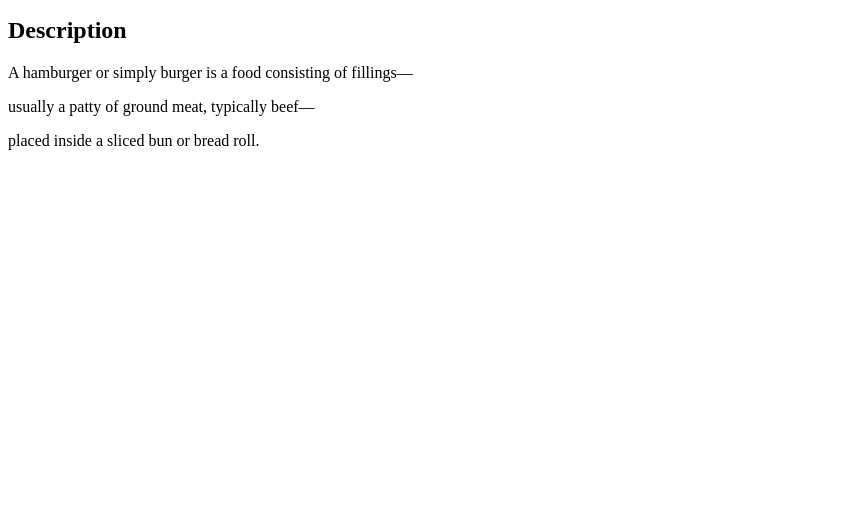
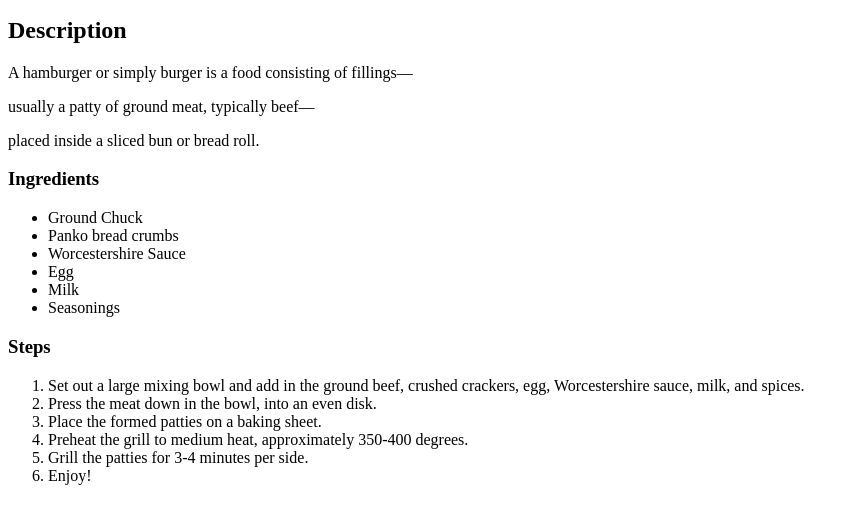
Before and after one commit to dorianthemartian/odin-recipes, a plain HTML site: page recipes/hamburgers.html in a window 1280 px wide. Shown: the part 101-624 px from the top of the page, without its empty margins (0-855 px from the left). Drawn offline with Linux system fonts and the light colour scheme.

Commit message:
Add ingredients and steps.

```diff
--- a/recipes/hamburgers.html
+++ b/recipes/hamburgers.html
@@ -17,5 +17,23 @@
         <p>
             placed inside a sliced bun or bread roll.
         </p>
+        <h3>Ingredients</h3>
+            <ul>
+                <li>Ground Chuck</li>
+                <li>Panko bread crumbs</li>
+                <li>Worcestershire Sauce</li>
+                <li>Egg</li>
+                <li>Milk</li>
+                <li>Seasonings</li>
+            </ul>
+        <h3>Steps</h3>
+            <ol>
+                <li>Set out a large mixing bowl and add in the ground beef, crushed crackers, egg, Worcestershire sauce, milk, and spices.</li>
+                <li>Press the meat down in the bowl, into an even disk.</li>
+                <li>Place the formed patties on a baking sheet.</li>
+                <li>Preheat the grill to medium heat, approximately 350-400 degrees.</li>
+                <li>Grill the patties for 3-4 minutes per side.</li>
+                <li>Enjoy!</li>
+            </ol>
     </body>
 </html>
```
